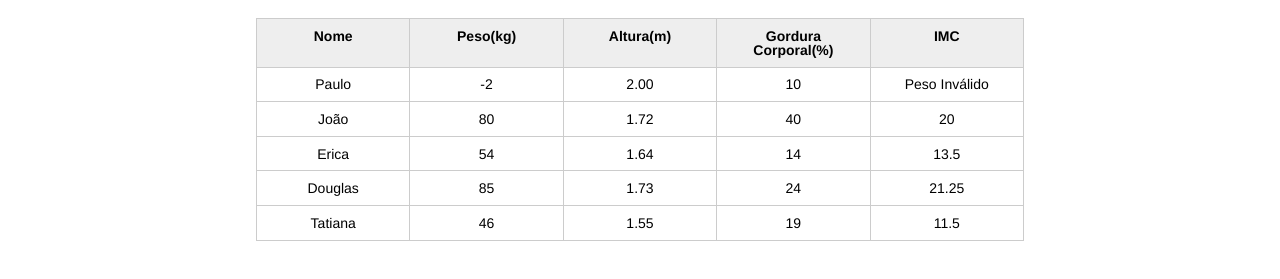
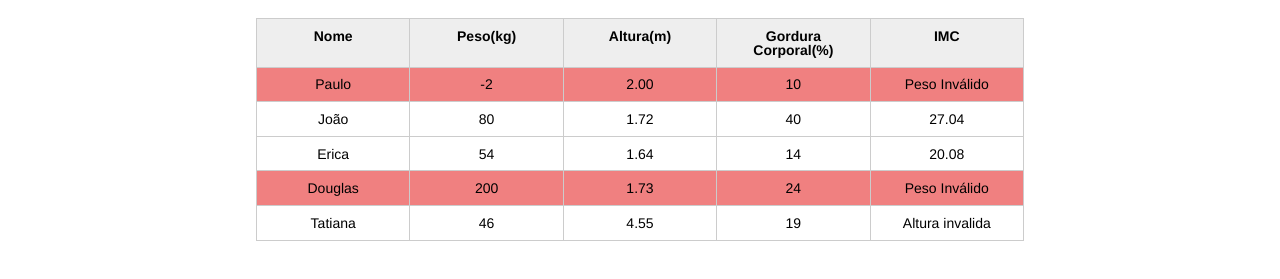
Before and after one commit to kelvisbefore/introducao-javascript-alura, a plain HTML site: page index.html in a window 1280 px wide. Shown: the part 123-402 px from the top of the page. Drawn offline with Linux system fonts and the light colour scheme.

Commit message:
Create arrays, loops, styles

```diff
--- a/css/index.css
+++ b/css/index.css
@@ -132,3 +132,7 @@ button[disabled=disabled], button:disabled {
 .campo-invalido{
 	border: 1px solid red;
 }
+
+.paciente-invalido {
+	background-color: lightcoral;
+}
--- a/index.html
+++ b/index.html
@@ -55,7 +55,7 @@
 
 						<tr class="paciente">
 							<td class="info-nome">Douglas</td>
-							<td class="info-peso">85</td>
+							<td class="info-peso">200</td>
 							<td class="info-altura">1.73</td>
 							<td class="info-gordura">24</td>
 							<td class="info-imc">0</td>
@@ -63,7 +63,7 @@
 						<tr class="paciente" >
 							<td class="info-nome">Tatiana</td>
 							<td class="info-peso">46</td>
-							<td class="info-altura">1.55</td>
+							<td class="info-altura">4.55</td>
 							<td class="info-gordura">19</td>
 							<td class="info-imc">0</td>
 						</tr>
--- a/js/principal.js
+++ b/js/principal.js
@@ -7,11 +7,12 @@ console.log(paciente)
 for (var i = 0; i < pacientes.length; i++) {
 
     var paciente = pacientes[i];
+    console.log(paciente)
 
     var tdPeso = paciente.querySelector(".info-peso")
     var peso = tdPeso.textContent;
 
-    var tdAltura = document.querySelector(".info-altura")
+    var tdAltura = paciente.querySelector(".info-altura")
     var altura = tdAltura.textContent;
 
     var tdImc = paciente.querySelector(".info-imc")
@@ -19,12 +20,11 @@ for (var i = 0; i < pacientes.length; i++) {
     var pesoEhValido = true;
     var alturaEhValida = true;
 
-
-
-    if (peso <= 0 || peso >= 1000) {
+    if (peso <= 0 || peso >= 100) {
         console.log("peso invalido")
         pesoEhValido = false;
         tdImc.textContent = "Peso Inválido";
+        paciente.classList.add("paciente-invalido")
     }
 
     if (altura <= 0 || altura >= 3.00) {
@@ -36,7 +36,7 @@ for (var i = 0; i < pacientes.length; i++) {
     if (alturaEhValida && pesoEhValido) {
         var imc = peso / (altura * altura);
 
-        tdImc.textContent = imc;
+        tdImc.textContent = imc.toFixed(2);
     }
 
 
```
